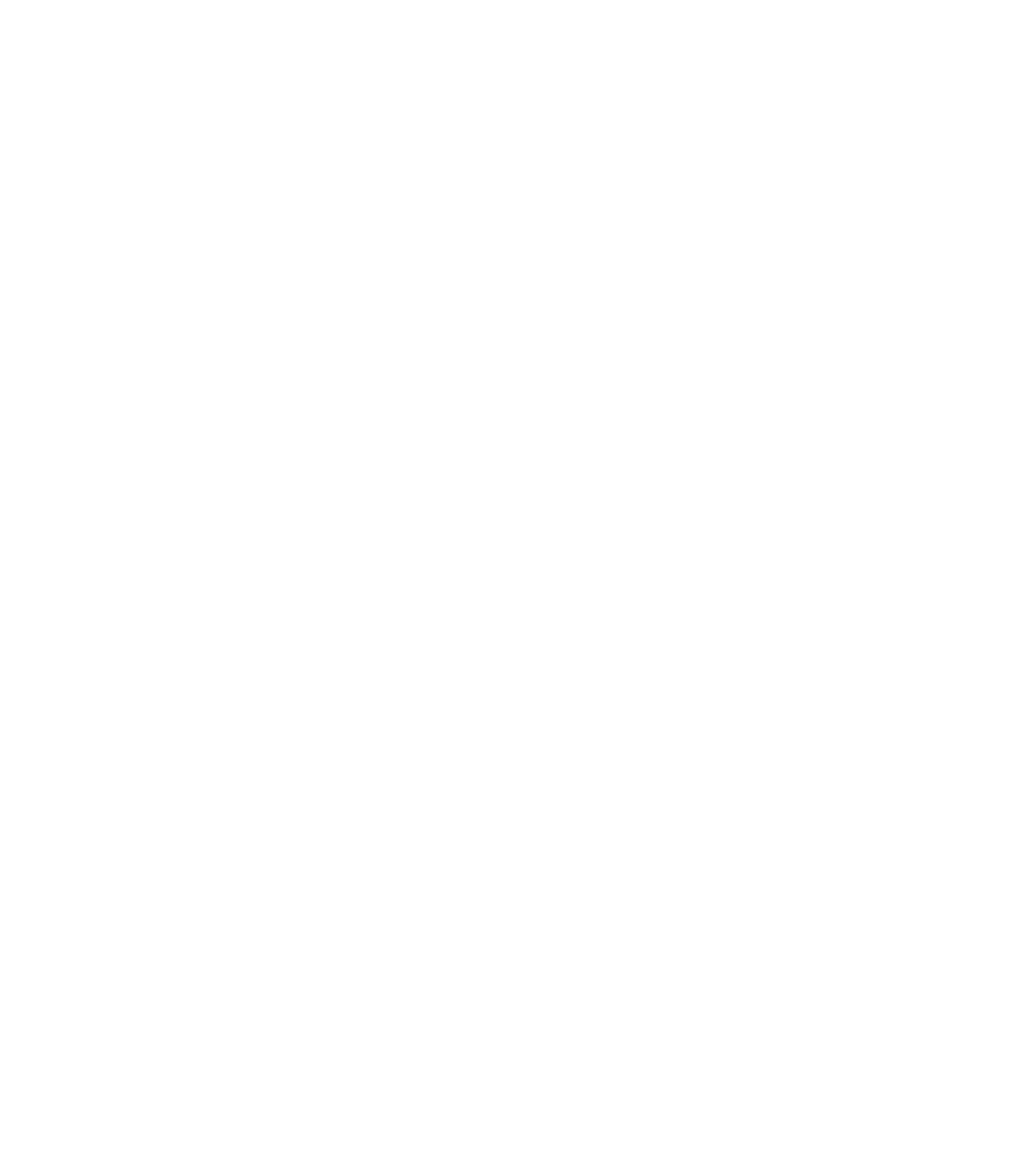
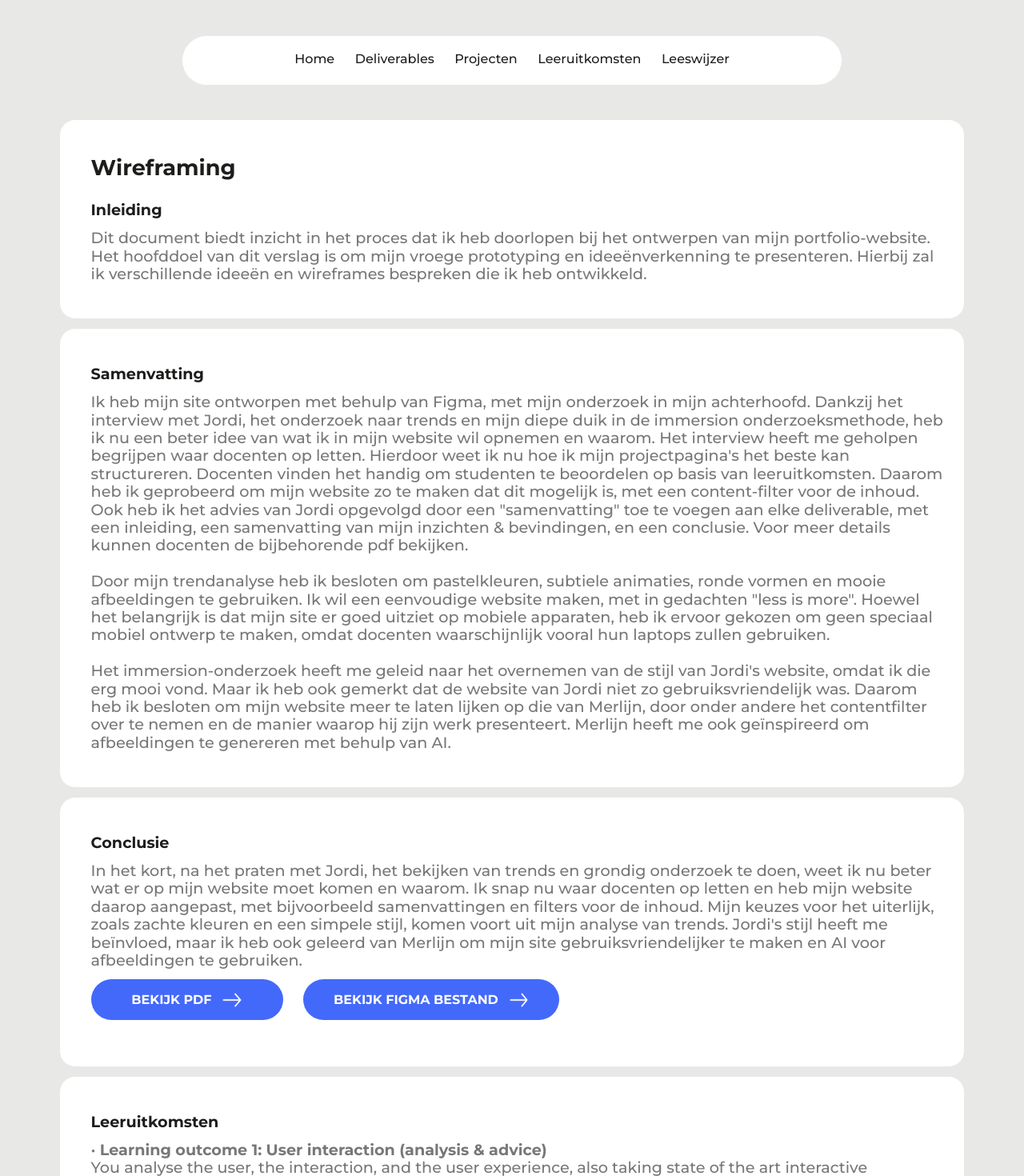
Before and after one commit to metteghijsen/semester6-website, a Nuxt app in the folder frontend/: page /deliverable/wireframes in a window 1280 px wide. Before the commit this address had no page. Shown: the top 1470 px of the page at 80% size. Before the commit the page ends 800 px from the top, so only its background shows below. Built offline with nearby package versions, Linux system fonts and the light colour scheme.

Commit message:
Feature: Started working on wireframes page

```diff
--- /dev/null
+++ b/frontend/pages/deliverable/wireframes.vue
@@ -0,0 +1,55 @@
+<template>
+  <div>
+    <UiContainer>
+      <div class="h-full overflow-x-hidden">
+        <LayoutTaskbar />
+        <UiTextbox add-header header="Wireframing" title="Inleiding">
+          Dit document biedt inzicht in het proces dat ik heb doorlopen bij het ontwerpen van mijn portfolio-website. Het hoofddoel van dit verslag is om mijn vroege prototyping en ideeënverkenning te presenteren. Hierbij zal ik verschillende ideeën en wireframes bespreken die ik heb ontwikkeld.
+        </UiTextbox>
+        <UiTextbox
+          title="Samenvatting"
+        >
+          Ik heb mijn site ontworpen met behulp van Figma, met mijn onderzoek in mijn achterhoofd.
+          Dankzij het interview met Jordi, het onderzoek naar trends en mijn diepe duik in de immersion onderzoeksmethode, heb ik nu een beter idee van wat ik in mijn website wil opnemen en waarom.
+          Het interview heeft me geholpen begrijpen waar docenten op letten. Hierdoor weet ik nu hoe ik mijn projectpagina's het beste kan structureren. Docenten vinden het handig om studenten te beoordelen op basis van leeruitkomsten. Daarom heb ik geprobeerd om mijn website zo te maken dat dit mogelijk is, met een content-filter voor de inhoud. Ook heb ik het advies van Jordi opgevolgd door een "samenvatting" toe te voegen aan elke deliverable, met een inleiding, een samenvatting van mijn inzichten & bevindingen, en een conclusie. Voor meer details kunnen docenten de bijbehorende pdf bekijken.
+          <br><br>
+          Door mijn trendanalyse heb ik besloten om pastelkleuren, subtiele animaties, ronde vormen en mooie afbeeldingen te gebruiken. Ik wil een eenvoudige website maken, met in gedachten "less is more". Hoewel het belangrijk is dat mijn site er goed uitziet op mobiele apparaten, heb ik ervoor gekozen om geen speciaal mobiel ontwerp te maken, omdat docenten waarschijnlijk vooral hun laptops zullen gebruiken.
+          <br><br>
+          Het immersion-onderzoek heeft me geleid naar het overnemen van de stijl van Jordi's website, omdat ik die erg mooi vond. Maar ik heb ook gemerkt dat de website van Jordi niet zo gebruiksvriendelijk was. Daarom heb ik besloten om mijn website meer te laten lijken op die van Merlijn, door onder andere het contentfilter over te nemen en de manier waarop hij zijn werk presenteert. Merlijn heeft me ook geïnspireerd om afbeeldingen te genereren met behulp van AI.
+        </UiTextbox>
+        <UiTextbox title="Conclusie">
+          In het kort, na het praten met Jordi, het bekijken van trends en grondig onderzoek te doen, weet ik nu beter wat er op mijn website moet komen en waarom. Ik snap nu waar docenten op letten en heb mijn website daarop aangepast, met bijvoorbeeld samenvattingen en filters voor de inhoud. Mijn keuzes voor het uiterlijk, zoals zachte kleuren en een simpele stijl, komen voort uit mijn analyse van trends. Jordi's stijl heeft me beïnvloed, maar ik heb ook geleerd van Merlijn om mijn site gebruiksvriendelijker te maken en AI voor afbeeldingen te gebruiken.
+          <div class="flex flex-row">
+            <div class="w-[300px] my-2 mr-4">
+              <UiButton
+                label="bekijk PDF"
+                primary
+                regular
+                arrow
+                to="/documents/wireframes.pdf"
+                target="_blank"
+              />
+            </div>
+            <div class="w-[400px] my-2 mr-4">
+              <UiButton
+                label="bekijk figma bestand"
+                primary
+                regular
+                arrow
+                to="https://www.figma.com/file/r96scqhURaZI3UIRQgePqu/Portfolio-S6?type=design&node-id=0%3A1&mode=design&t=mg7HjvIySLlqLBl8-1"
+                target="_blank"
+              />
+            </div>
+          </div>
+        </UiTextbox>
+        <UiTextbox title="Leeruitkomsten">
+          • <b> Learning outcome 1: User interaction (analysis & advice) </b> <br>
+          You analyse the user, the interaction, and the user experience, also taking state of the art interactive technologies into account. You select a suitable design process to be able to advise on UX interventions based on a validated UX design. <br>
+          • <b> Learning outcome 2: User interaction (execution & validation) </b> <br>
+          You execute and evaluate the user experience of an interactive product. You document the development process for the stakeholders.
+        </UiTextbox>
+      </div>
+    </UiContainer>
+    <SectionsFooter />
+  </div>
+</template>
--- a/frontend/pages/deliverables.vue
+++ b/frontend/pages/deliverables.vue
@@ -84,17 +84,17 @@
             project-type="Personal Project"
           />
 
-          <!-- <UiDeliverable
+          <UiDeliverable
             lo1
             lo2
-            to="/"
+            to="wireframes"
             deliverable-name="Wireframing"
             image-name="wireframing"
             deliverable-description="Dit document biedt inzicht in het proces dat ik heb doorlopen bij het ontwerpen van mijn portfolio-website.  "
             project-type="Personal Project"
           />
 
-          <UiDeliverable
+          <!-- <UiDeliverable
             lo1
             lo2
             to="/"
```
